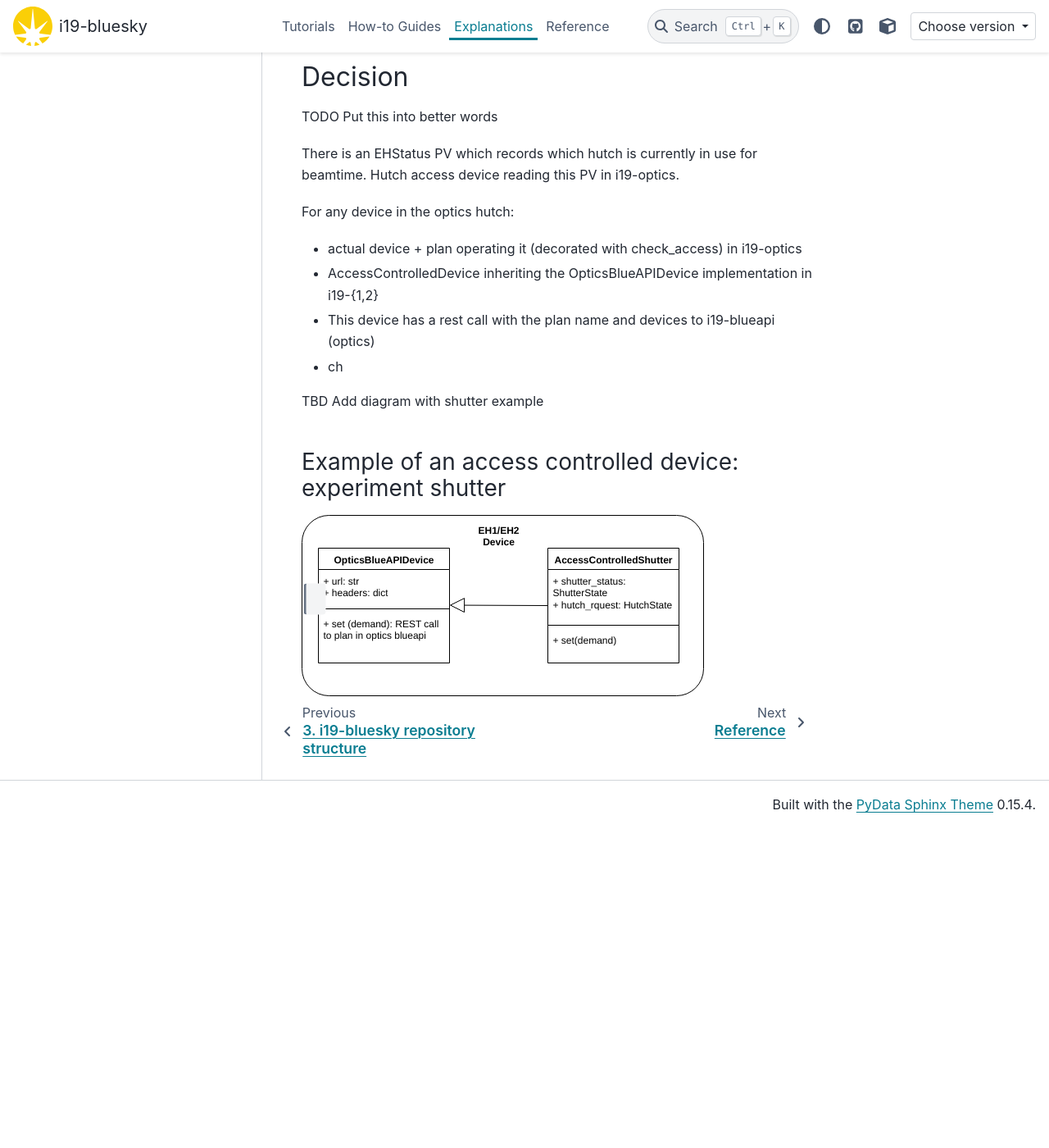
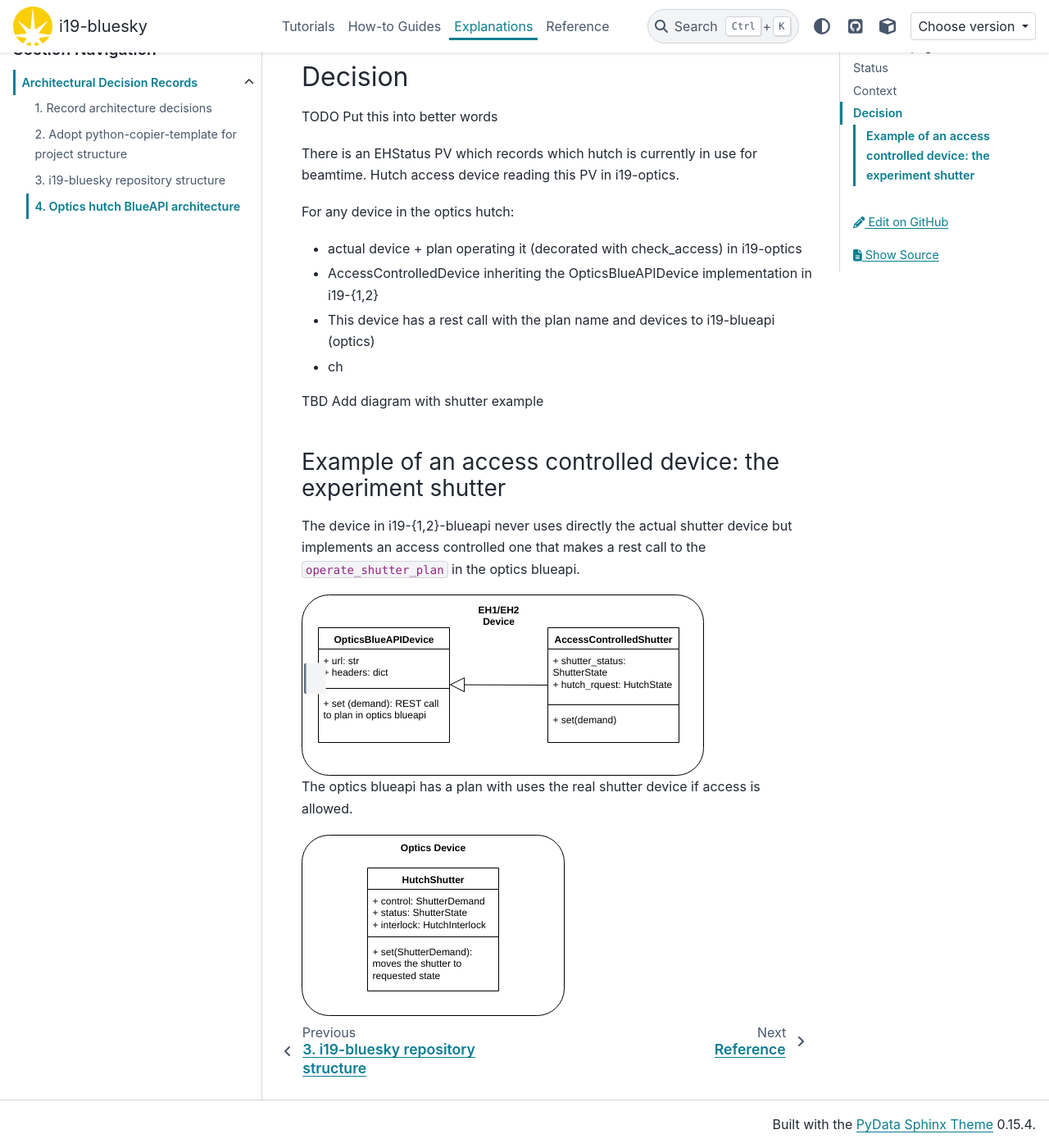
Before and after one commit to DiamondLightSource/i19-bluesky, a Sphinx documentation site: the page built from docs/explanations/decisions/0004-optics-blueapi-architecture.md, in a window 1280 px wide and 1400 px high, scrolled down 587 px. Shown: the whole window at 82% size. Built offline with Sphinx 7.4.7 and the PyData theme 0.15.4, drawn with Linux system fonts in a browser that asks for light colours; pages that are not in the unit, such as notebooks, are missing from menus; the version number could not be read and is left out; before the commit the page ends 1598 px from its top, so only the background shows below that; some of the changed text lies outside the part shown.

Commit message:
Add optics diagram

````diff
--- a/docs/explanations/decisions/0004-optics-blueapi-architecture.md
+++ b/docs/explanations/decisions/0004-optics-blueapi-architecture.md
@@ -26,9 +26,16 @@ For any device in the optics hutch:
 TBD Add diagram with shutter example
 
 
-#### Example of an access controlled device: experiment shutter
+### Example of an access controlled device: the experiment shutter
 
+The device in i19-{1,2}-blueapi never uses directly the actual shutter device but implements an access controlled one that makes a rest call to the ``operate_shutter_plan`` in the optics blueapi.
 
 ```{raw} html
 :file: ../../images/EHDevices.svg
 ```
+
+The optics blueapi has a plan with uses the real shutter device if access is allowed.
+
+```{raw} html
+:file: ../../images/OpticsDevice.svg
+```
````
